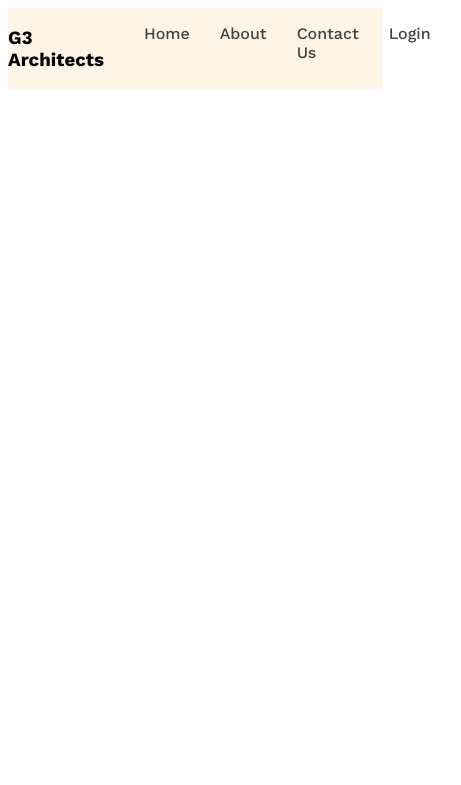
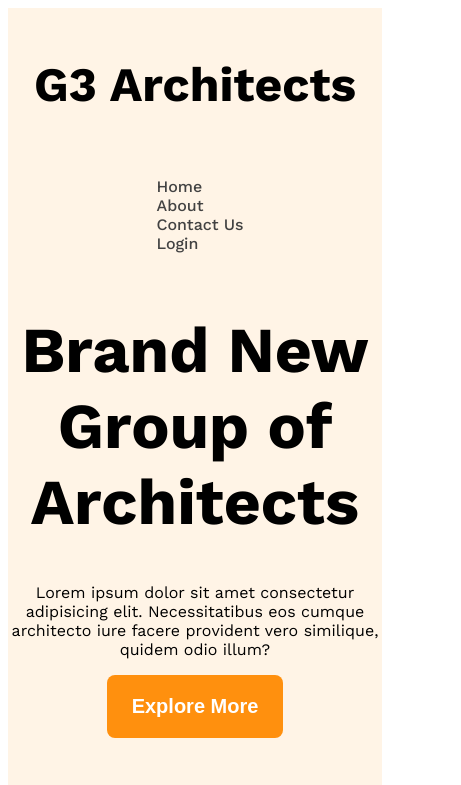
Before and after one commit to AAFaiyaz/g3-architect, a plain HTML site: page index.html in a window 390 px wide. Shown: the top 785 px of the page, 461 px wide, since content can reach past the window. Drawn offline with nearby package versions, Linux system fonts and the light colour scheme.

Commit message:
new style

```diff
--- a/index.html
+++ b/index.html
@@ -26,9 +26,38 @@
           </li>
         </ul>
       </nav>
-      <div class="banner"></div>
+      <div class="banner">
+        <div class="banner-content text-center">
+          <h1 class="banner-title">Brand New Group of Architects</h1>
+          <p class="description">
+            Lorem ipsum dolor sit amet consectetur adipisicing elit.
+            Necessitatibus eos cumque architecto iure facere provident vero
+            similique, quidem odio illum?
+          </p>
+          <button class="btn-primary">Explore More</button>
+        </div>
+        <img class="banner-image" src="images/banner.png" alt="" />
+      </div>
     </header>
-    <main></main>
+    <main>
+      <section class="teams">
+        <div class="team-img-container">
+          <img src="images/team1.png" alt="" />
+          <img src="images/team2.png" alt="" />
+          <img src="images/team3.png" alt="" />
+          <img src="images/team4.png" alt="" />
+        </div>
+        <div class="our-features">
+          <h3 class="feature-title">Quick list of Our Features</h3>
+          <p class="feature-description">
+            There are many variations of passages of Lorem Ipsum available, but
+            the majority have suffered alteration in some form, by injected
+            humour, or randomised words which don't look even
+          </p>
+          <button class="btn-primary">Explore More</button>
+        </div>
+      </section>
+    </main>
     <footer></footer>
   </body>
 </html>
--- a/style/style.css
+++ b/style/style.css
@@ -11,6 +11,10 @@
 
 .display-flex {
   display: flex;
+}
+
+.text-center {
+  text-align: center;
 }
 /* dark 02 */
 .text-gray {
@@ -26,12 +30,34 @@
 .bg-light {
   background-color: rgba(255, 144, 14, 0.1);
 }
+
+.btn-primary {
+  background-color: #ff900e;
+  color: white;
+  padding: 20px 25px;
+  font-size: 1.25rem;
+  font-weight: 600;
+  border: none;
+  border-radius: 8px;
+}
+
+main {
+  max-width: 1440px;
+  margin: 0 auto;
+}
+
 /* header styles */
 
 /* navbar styles */
 
 .navbar {
   justify-content: space-between;
+  align-items: center;
+}
+
+.brand {
+  font-weight: 700;
+  font-size: 3rem;
 }
 
 .nav-item {
@@ -49,3 +75,28 @@
   max-width: 1440px;
   margin: 0 auto;
 }
+
+/* banner related styles */
+.banner-content {
+  max-width: 850px;
+  margin: 0 auto;
+  margin-bottom: 50px;
+}
+
+.banner-title {
+  font-weight: 700;
+  font-size: 4rem;
+}
+
+.banner-image {
+  width: 100%;
+}
+
+/* responsive media query */
+
+@media screen and (max-width: 576px) {
+  .navbar,
+  .nav-links {
+    flex-direction: column;
+  }
+}
```
